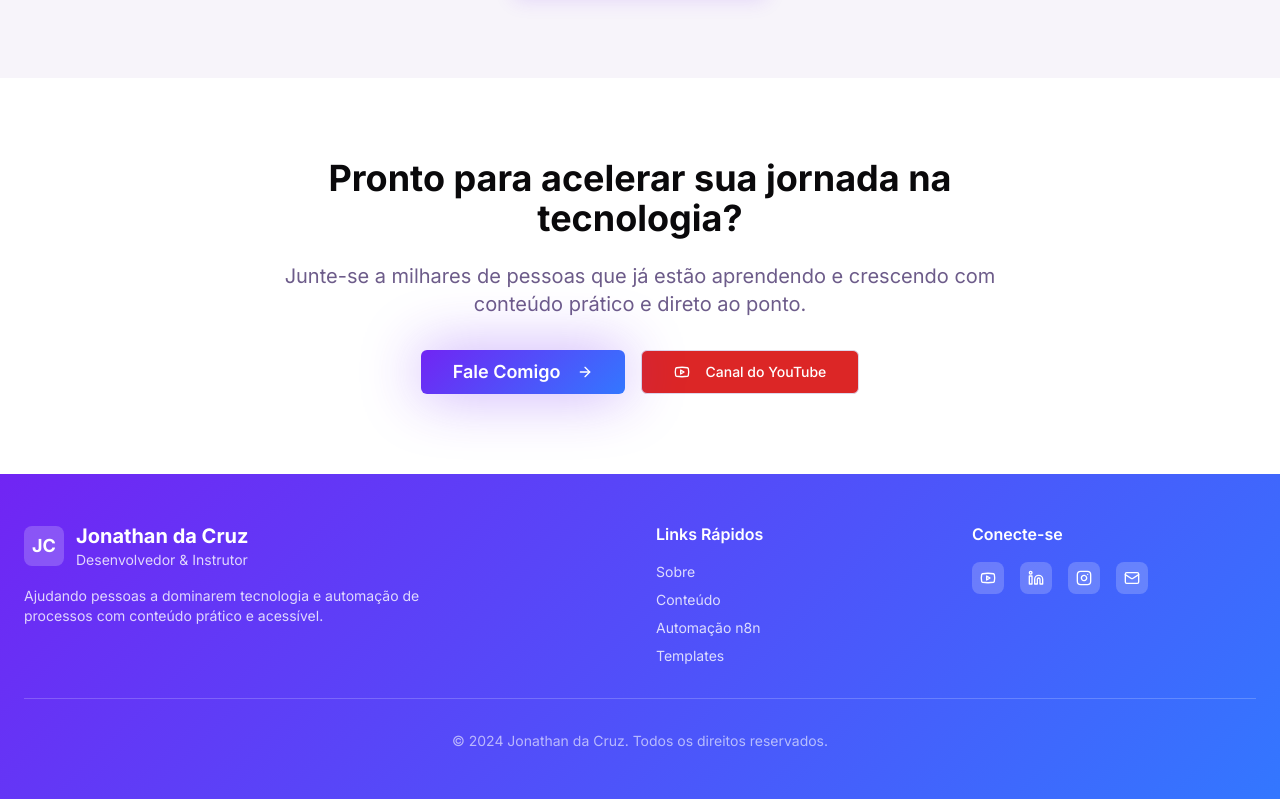
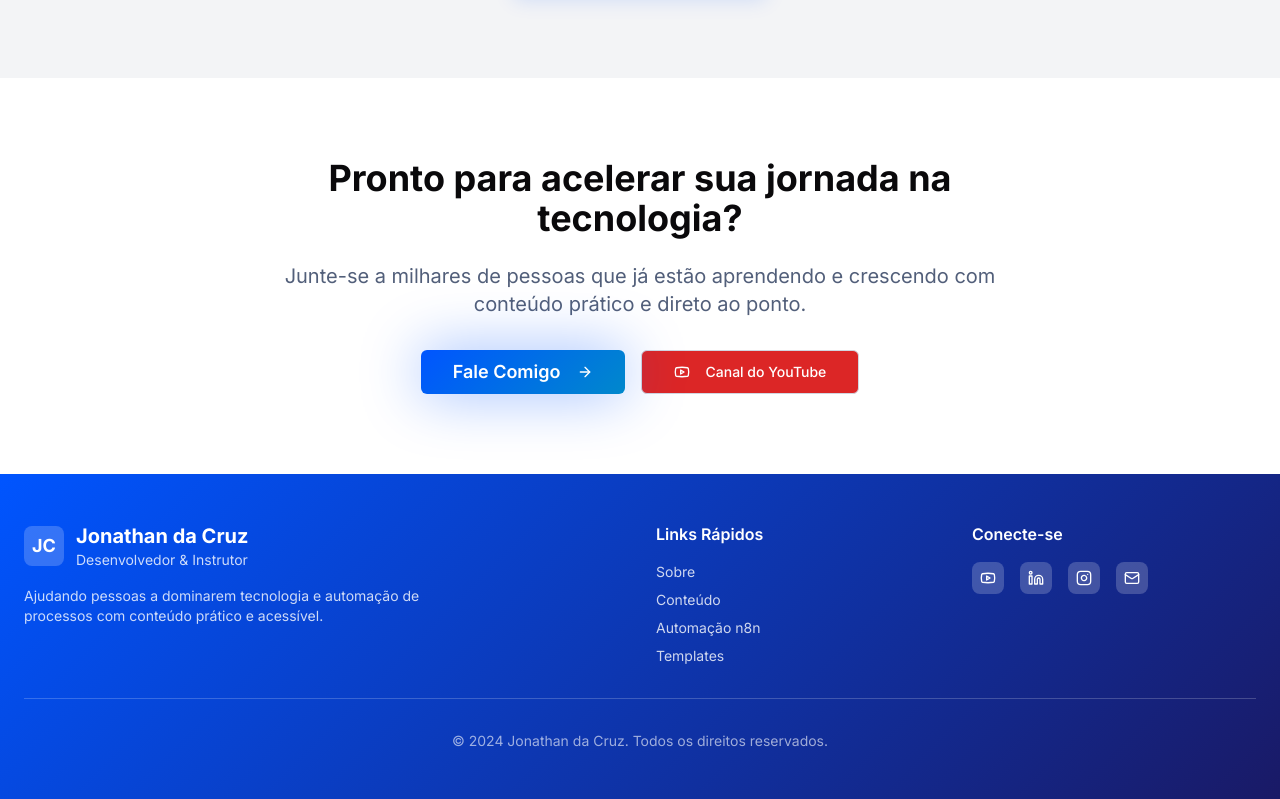
Before and after one commit to jonathandacruz/jonathancruz-automation-hub, a React (Vite) app: page / in a window 1280 px wide. Shown: the part 2281-3080 px from the top of the page. Built offline with nearby package versions, Linux system fonts and the light colour scheme.

Commit message:
Refine photo and colors
Adjust homepage hero image to properly display transparent background.
Review and optimize color scheme for better contrast and modern tech aesthetic.

```diff
--- a/src/index.css
+++ b/src/index.css
@@ -13,21 +13,21 @@ All colors MUST be HSL.
     --background: 0 0% 100%;
     --foreground: 262 10% 4%;
 
-    /* Brand Colors - Modern Purple/Blue Theme with Better Contrast */
-    --brand-primary: 262 90% 55%;        /* Rich Purple #7C3AED */
-    --brand-secondary: 220 100% 60%;     /* Blue #0099FF */
-    --brand-accent: 280 70% 65%;         /* Light Purple #A855F7 */
-    --brand-muted: 262 40% 97%;          /* Very light purple background */
+    /* Brand Colors - Tech-focused Dark Theme */
+    --brand-primary: 220 100% 50%;      /* Tech Blue #0080FF */
+    --brand-secondary: 240 60% 25%;     /* Dark Navy #1E293B */
+    --brand-accent: 200 100% 40%;       /* Cyan accent #0099CC */
+    --brand-muted: 220 15% 96%;         /* Light gray background */
 
-    /* Gradients with more vibrant colors */
-    --gradient-primary: linear-gradient(135deg, hsl(262 90% 55%), hsl(220 100% 60%));
-    --gradient-hero: linear-gradient(135deg, hsl(262 90% 55%) 0%, hsl(220 100% 60%) 100%);
-    --gradient-card: linear-gradient(145deg, hsl(0 0% 100%) 0%, hsl(262 40% 97%) 100%);
+    /* Gradients with tech colors */
+    --gradient-primary: linear-gradient(135deg, hsl(220 100% 50%), hsl(240 60% 25%));
+    --gradient-hero: linear-gradient(135deg, hsl(220 100% 50%) 0%, hsl(200 100% 40%) 100%);
+    --gradient-card: linear-gradient(145deg, hsl(0 0% 100%) 0%, hsl(220 15% 96%) 100%);
 
-    /* Enhanced shadows with better contrast */
-    --shadow-brand: 0 4px 20px -2px hsl(262 90% 55% / 0.15);
-    --shadow-elegant: 0 20px 40px -5px hsl(262 90% 55% / 0.25);
-    --shadow-glow: 0 0 60px hsl(262 90% 55% / 0.4);
+    /* Enhanced shadows with tech blue */
+    --shadow-brand: 0 4px 20px -2px hsl(220 100% 50% / 0.15);
+    --shadow-elegant: 0 20px 40px -5px hsl(220 100% 50% / 0.25);
+    --shadow-glow: 0 0 60px hsl(220 100% 50% / 0.4);
 
     /* Animation tokens */
     --transition-smooth: all 0.3s cubic-bezier(0.4, 0, 0.2, 1);
@@ -39,24 +39,24 @@ All colors MUST be HSL.
     --popover: 0 0% 100%;
     --popover-foreground: 222.2 84% 4.9%;
 
-    --primary: 262 90% 55%;
+    --primary: 220 100% 50%;
     --primary-foreground: 0 0% 98%;
 
-    --secondary: 262 40% 96%;
-    --secondary-foreground: 262 10% 15%;
+    --secondary: 220 15% 95%;
+    --secondary-foreground: 240 60% 25%;
 
-    --muted: 262 40% 97%;
-    --muted-foreground: 262 20% 45%;
+    --muted: 220 15% 96%;
+    --muted-foreground: 220 20% 40%;
 
-    --accent: 262 40% 96%;
-    --accent-foreground: 262 10% 15%;
+    --accent: 220 15% 95%;
+    --accent-foreground: 240 60% 25%;
 
     --destructive: 0 84% 60%;
     --destructive-foreground: 0 0% 98%;
 
-    --border: 262 30% 88%;
-    --input: 262 30% 88%;
-    --ring: 262 90% 55%;
+    --border: 220 20% 85%;
+    --input: 220 20% 85%;
+    --ring: 220 100% 50%;
 
     --radius: 0.5rem;
 
@@ -78,14 +78,14 @@ All colors MUST be HSL.
   }
 
   .dark {
-    --background: 262 30% 4%;
+    --background: 240 60% 5%;
     --foreground: 0 0% 98%;
 
-    /* Dark mode brand colors with better visibility */
-    --brand-primary: 262 90% 70%;
-    --brand-secondary: 220 100% 70%;
-    --brand-accent: 280 70% 75%;
-    --brand-muted: 262 30% 8%;
+    /* Dark mode tech colors */
+    --brand-primary: 220 100% 60%;
+    --brand-secondary: 200 100% 50%;
+    --brand-accent: 180 100% 50%;
+    --brand-muted: 240 60% 8%;
 
     --card: 262 30% 4%;
     --card-foreground: 0 0% 98%;
--- a/src/pages/Home.tsx
+++ b/src/pages/Home.tsx
@@ -69,12 +69,12 @@ const Home = () => {
             {/* Right Image */}
             <div className="relative animate-scale-in">
               <div className="relative w-full max-w-md mx-auto">
-                <div className="absolute inset-0 bg-gradient-primary rounded-3xl transform rotate-6"></div>
-                <div className="relative bg-white rounded-3xl p-8 shadow-elegant">
+                <div className="absolute inset-0 bg-gradient-primary rounded-3xl transform rotate-6 opacity-20"></div>
+                <div className="relative bg-transparent rounded-3xl p-8">
                   <img
                     src={heroImage}
                     alt="Jonathan da Cruz - Desenvolvedor e Instrutor"
-                    className="w-full h-auto rounded-2xl"
+                    className="w-full h-auto rounded-2xl drop-shadow-2xl"
                   />
                 </div>
               </div>
```
